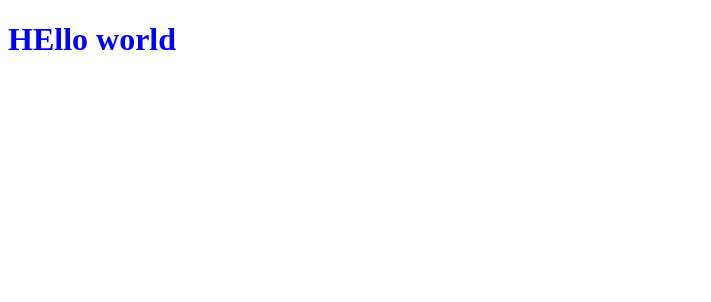
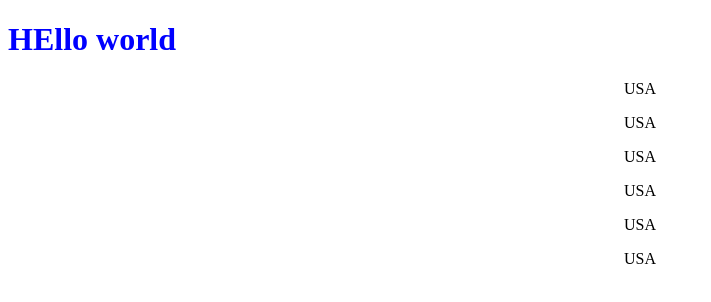
Before and after one commit to happyj4/git-test-666, a plain HTML site: page index.html in a window 1280 px wide. Shown: the whole page, without its empty margins (0-711 px from the left). Drawn offline with Linux system fonts and the light colour scheme.

Commit message:
new featute is done!

```diff
--- a/index.html
+++ b/index.html
@@ -9,5 +9,12 @@
 </head>
 <body>
     <h1>HEllo world</h1>
+
+    <p>USA</p>
+    <p>USA</p>
+    <p>USA</p>
+    <p>USA</p>
+    <p>USA</p>
+    <p>USA</p>
 </body>
 </html>
--- /dev/null
+++ b/main.js
@@ -0,0 +1 @@
+console.log('hello world');
--- a/styles.css
+++ b/styles.css
@@ -1,3 +1,6 @@
 h1{
     color: blue;
 }
+p{
+    text-align: center
+}
```
Also changed, not shown: hello_world.txt.
